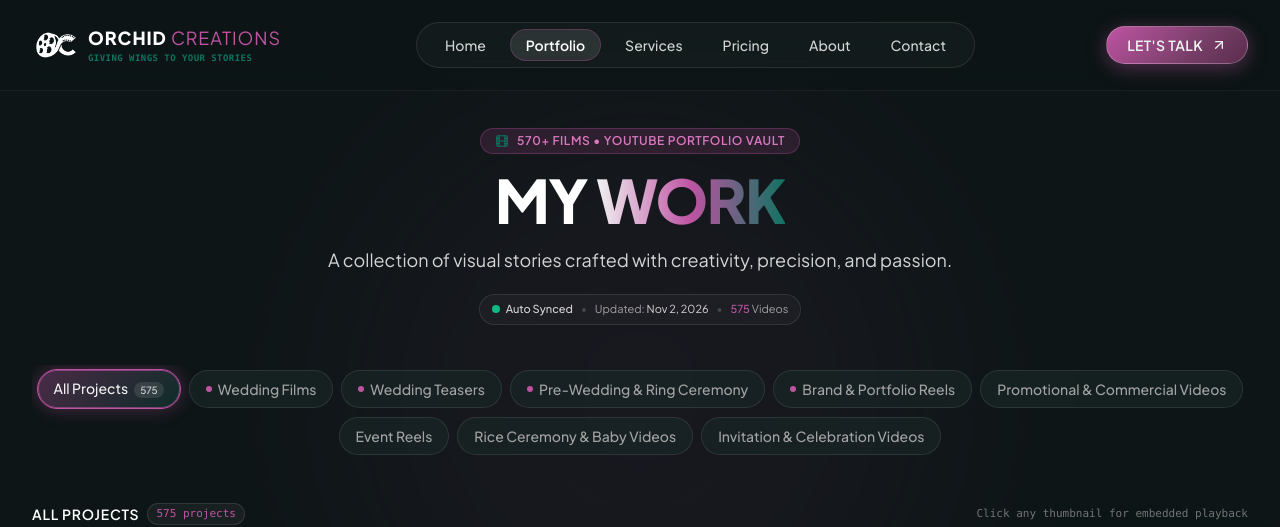
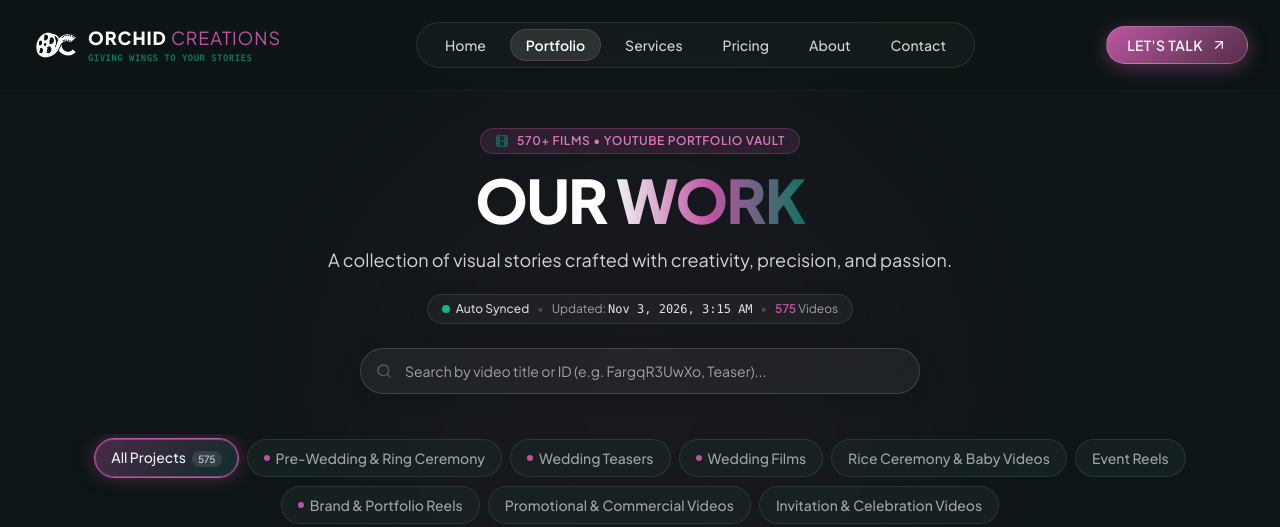
Before and after one commit to sroy9584/orchid-creations, a React (Vite) app: page /#/portfolio in a window 1280 px wide. Shown: the top 527 px of the page. Built offline with nearby package versions, Linux system fonts and the light colour scheme.

Commit message:
feat: portfolio updates - rename OUR WORK, add sync time, add search bar by title/ID, and reorder categories

```diff
--- a/src/components/Hero.tsx
+++ b/src/components/Hero.tsx
@@ -95,7 +95,7 @@ export const Hero: React.FC<HeroProps> = ({ videos = [] }) => {
           </Link>
         </motion.div>
 
-        {/* Studio Highlights Bar (Positioned compactly JUST above the playback video reel pill) */}
+        {/* Studio Highlights Bar */}
         <motion.div
           initial={{ opacity: 0, scale: 0.96 }}
           animate={{ opacity: 1, scale: 1 }}
--- a/src/components/PortfolioGrid.tsx
+++ b/src/components/PortfolioGrid.tsx
@@ -11,6 +11,8 @@ interface PortfolioGridProps {
   hasMore?: boolean;
   onLoadMore?: () => void;
   allFilteredCount?: number;
+  searchQuery?: string;
+  onClearSearch?: () => void;
 }
 
 export const PortfolioGrid: React.FC<PortfolioGridProps> = ({
@@ -20,17 +22,36 @@ export const PortfolioGrid: React.FC<PortfolioGridProps> = ({
   hasMore = false,
   onLoadMore,
   allFilteredCount = 0,
+  searchQuery = '',
+  onClearSearch,
 }) => {
   if (videos.length === 0) {
     return (
-      <div className="py-20 text-center glass-card rounded-3xl p-8 max-w-xl mx-auto my-12">
+      <div className="py-16 text-center glass-card rounded-3xl p-8 max-w-xl mx-auto my-12 border border-white/10">
         <div className="w-16 h-16 mx-auto mb-4 rounded-2xl bg-white/5 border border-white/10 flex items-center justify-center text-[#BF54A3]">
           <Film className="w-8 h-8" />
         </div>
         <h3 className="text-xl font-semibold text-white">No Videos Found</h3>
-        <p className="mt-2 text-sm text-neutral-400">
-          There are currently no videos in this category. They will appear here once synchronized with your YouTube playlist.
-        </p>
+        {searchQuery ? (
+          <div className="mt-2">
+            <p className="text-sm text-neutral-400">
+              No videos found matching &ldquo;<span className="text-white font-medium">{searchQuery}</span>&rdquo;. Try searching by another title or YouTube video ID.
+            </p>
+            {onClearSearch && (
+              <button
+                type="button"
+                onClick={onClearSearch}
+                className="mt-4 px-5 py-2 rounded-full glass-btn-primary text-xs font-semibold"
+              >
+                Clear Search & Show All
+              </button>
+            )}
+          </div>
+        ) : (
+          <p className="mt-2 text-sm text-neutral-400">
+            There are currently no videos in this category.
+          </p>
+        )}
       </div>
     );
   }
--- a/src/components/SyncBadge.tsx
+++ b/src/components/SyncBadge.tsx
@@ -9,14 +9,20 @@ interface SyncBadgeProps {
 export const SyncBadge: React.FC<SyncBadgeProps> = ({ metadata }) => {
   if (!metadata) return null;
 
-  const formatDate = (isoString: string) => {
+  const formatDateTime = (isoString: string) => {
     try {
       const d = new Date(isoString);
-      return d.toLocaleDateString(undefined, {
+      const date = d.toLocaleDateString('en-US', {
         month: 'short',
         day: 'numeric',
         year: 'numeric',
       });
+      const time = d.toLocaleTimeString('en-US', {
+        hour: 'numeric',
+        minute: '2-digit',
+        hour12: true,
+      });
+      return `${date}, ${time}`;
     } catch {
       return isoString;
     }
@@ -25,7 +31,7 @@ export const SyncBadge: React.FC<SyncBadgeProps> = ({ metadata }) => {
   const isSuccess = metadata.status === 'success' || metadata.status === 'manual';
 
   return (
-    <div className="inline-flex items-center gap-2 px-3 py-1.5 rounded-full bg-white/[0.03] border border-white/10 text-[11px] text-neutral-400 backdrop-blur-md">
+    <div className="inline-flex items-center gap-2 px-3.5 py-1.5 rounded-full bg-white/[0.04] border border-white/10 text-[11px] sm:text-xs text-neutral-400 backdrop-blur-md shadow-glass-sm flex-wrap justify-center">
       <span className="flex items-center gap-1.5">
         {isSuccess ? (
           <span className="relative flex h-2 w-2">
@@ -43,13 +49,13 @@ export const SyncBadge: React.FC<SyncBadgeProps> = ({ metadata }) => {
       <span className="text-white/20">•</span>
 
       <span>
-        Updated: <span className="text-neutral-300">{formatDate(metadata.lastSyncTime)}</span>
+        Updated: <span className="text-neutral-200 font-medium font-mono">{formatDateTime(metadata.lastSyncTime)}</span>
       </span>
 
       <span className="text-white/20">•</span>
 
       <span>
-        <span className="text-[#BF54A3] font-medium">{metadata.videosSynchronized}</span> Videos
+        <span className="text-[#BF54A3] font-semibold">{metadata.videosSynchronized}</span> Videos
       </span>
     </div>
   );
--- a/src/data/portfolioConfig.ts
+++ b/src/data/portfolioConfig.ts
@@ -10,13 +10,13 @@ import { PlaylistCategory } from '../types/portfolio';
 
 export const playlistCategories: PlaylistCategory[] = [
   {
-    id: 'wedding-film',
-    title: 'Wedding Films',
-    playlistId: 'PLVBKm1M4_08QGqOIhPM-LVLf6NIPAVysm',
-    description: 'Full ceremony films, multi-cam ritual cuts, and emotional traditional storytelling.',
+    id: 'pre-wedding-ring',
+    title: 'Pre-Wedding & Ring Ceremony',
+    playlistId: 'PLVBKm1M4_08Qg4RNPatMBEjv4Q4twG1rm',
+    description: 'Story-based romantic outdoor visual narratives and engagement ring ceremony films.',
     featured: true,
     displayOrder: 1,
-    badge: '160+ Films',
+    badge: 'Romantic',
   },
   {
     id: 'wedding-teaser',
@@ -28,13 +28,29 @@ export const playlistCategories: PlaylistCategory[] = [
     badge: 'Highlights',
   },
   {
-    id: 'pre-wedding-ring',
-    title: 'Pre-Wedding & Ring Ceremony',
-    playlistId: 'PLVBKm1M4_08Qg4RNPatMBEjv4Q4twG1rm',
-    description: 'Story-based romantic outdoor visual narratives and engagement ring ceremony films.',
+    id: 'wedding-film',
+    title: 'Wedding Films',
+    playlistId: 'PLVBKm1M4_08QGqOIhPM-LVLf6NIPAVysm',
+    description: 'Full ceremony films, multi-cam ritual cuts, and emotional traditional storytelling.',
     featured: true,
     displayOrder: 3,
-    badge: 'Romantic',
+    badge: '160+ Films',
+  },
+  {
+    id: 'rice-ceremony-baby',
+    title: 'Rice Ceremony & Baby Videos',
+    playlistId: 'PLVBKm1M4_08Q8-t19aN4P88rDUzbNumdN',
+    description: 'Sacred Annaprashan ceremonies, first rice blessings, and heartwarming baby milestones.',
+    featured: true,
+    displayOrder: 4,
+  },
+  {
+    id: 'event-reels',
+    title: 'Event Reels',
+    playlistId: 'PLVBKm1M4_08RRf5ILLtIBbOyPbSGexf7T',
+    description: 'Fast-paced social media coverage of festive events, celebrations, and gatherings.',
+    featured: false,
+    displayOrder: 5,
   },
   {
     id: 'brand-portfolio-reel',
@@ -42,7 +58,7 @@ export const playlistCategories: PlaylistCategory[] = [
     playlistId: 'PLVBKm1M4_08RhqfFsv9n2cOovqXCjkvmI',
     description: 'High-retention 9:16 vertical edits, typography animations, and commercial viral hooks.',
     featured: true,
-    displayOrder: 4,
+    displayOrder: 6,
     badge: 'Trending',
   },
   {
@@ -51,22 +67,6 @@ export const playlistCategories: PlaylistCategory[] = [
     playlistId: 'PLVBKm1M4_08SOa75z6k0G20tAfpAL5PTt',
     description: 'Corporate profiles, product advertisements, and creative brand promotional films.',
     featured: false,
-    displayOrder: 5,
-  },
-  {
-    id: 'event-reels',
-    title: 'Event Reels',
-    playlistId: 'PLVBKm1M4_08RRf5ILLtIBbOyPbSGexf7T',
-    description: 'Fast-paced social media coverage of festive events, celebrations, and gatherings.',
-    featured: false,
-    displayOrder: 6,
-  },
-  {
-    id: 'rice-ceremony-baby',
-    title: 'Rice Ceremony & Baby Videos',
-    playlistId: 'PLVBKm1M4_08Q8-t19aN4P88rDUzbNumdN',
-    description: 'Sacred Annaprashan ceremonies, first rice blessings, and heartwarming baby milestones.',
-    featured: true,
     displayOrder: 7,
   },
   {
--- a/src/hooks/usePortfolio.ts
+++ b/src/hooks/usePortfolio.ts
@@ -12,6 +12,7 @@ export function usePortfolio(options: UsePortfolioOptions = {}) {
   const { initialCategory = 'all', itemsPerPage = 9 } = options;
 
   const [selectedCategory, setSelectedCategory] = useState<string>(initialCategory);
+  const [searchQuery, setSearchQuery] = useState<string>('');
   const [visibleCount, setVisibleCount] = useState<number>(itemsPerPage);
   const [selectedVideo, setSelectedVideo] = useState<PortfolioVideo | null>(null);
 
@@ -23,15 +24,29 @@ export function usePortfolio(options: UsePortfolioOptions = {}) {
     };
   }, []);
 
-  // Filtered videos based on selectedCategory
+  // Filtered videos based on selectedCategory AND searchQuery (title or Video ID)
   const filteredVideos = useMemo(() => {
-    if (selectedCategory === 'all') {
-      return portfolioData.videos;
+    let result = portfolioData.videos;
+
+    // Filter by category if not 'all'
+    if (selectedCategory !== 'all') {
+      result = result.filter(
+        (video) => video.categoryId.toLowerCase() === selectedCategory.toLowerCase()
+      );
     }
-    return portfolioData.videos.filter(
-      (video) => video.categoryId.toLowerCase() === selectedCategory.toLowerCase()
-    );
-  }, [selectedCategory, portfolioData.videos]);
+
+    // Filter by search query (checks video title and video ID)
+    const q = searchQuery.trim().toLowerCase();
+    if (q) {
+      result = result.filter((video) => {
+        const titleMatch = video.title.toLowerCase().includes(q);
+        const idMatch = video.id.toLowerCase().includes(q);
+        return titleMatch || idMatch;
+      });
+    }
+
+    return result;
+  }, [selectedCategory, searchQuery, portfolioData.videos]);
 
   // Curated Featured projects (explicit hand-picked IDs + 2 featured playlists), randomly shuffled
   const featuredVideos = useMemo(() => {
@@ -61,6 +76,16 @@ export function usePortfolio(options: UsePortfolioOptions = {}) {
     setVisibleCount(itemsPerPage); // Reset pagination on category change
   };
 
+  const handleSearchChange = (query: string) => {
+    setSearchQuery(query);
+    setVisibleCount(itemsPerPage); // Reset pagination on search change
+  };
+
+  const handleClearSearch = () => {
+    setSearchQuery('');
+    setVisibleCount(itemsPerPage);
+  };
+
   // Helper to get category title from category id
   const getCategoryTitle = (catId: string) => {
     if (catId === 'all') return 'All Projects';
@@ -72,8 +97,12 @@ export function usePortfolio(options: UsePortfolioOptions = {}) {
     categories: playlistCategories,
     selectedCategory,
     setSelectedCategory: handleCategorySelect,
+    searchQuery,
+    setSearchQuery: handleSearchChange,
+    clearSearch: handleClearSearch,
     videos: paginatedVideos,
     allFilteredCount: filteredVideos.length,
+    totalVaultCount: portfolioData.videos.length,
     featuredVideos,
     hasMore,
     loadMore,
--- a/src/pages/Portfolio.tsx
+++ b/src/pages/Portfolio.tsx
@@ -1,6 +1,6 @@
 import React from 'react';
 import { motion } from 'framer-motion';
-import { Film, Sparkles, Filter } from 'lucide-react';
+import { Film, Sparkles, Filter, Search, X } from 'lucide-react';
 import { PortfolioFilters } from '../components/PortfolioFilters';
 import { PortfolioGrid } from '../components/PortfolioGrid';
 import { VideoModal } from '../components/VideoModal';
@@ -12,8 +12,12 @@ export const Portfolio: React.FC = () => {
     categories,
     selectedCategory,
     setSelectedCategory,
+    searchQuery,
+    setSearchQuery,
+    clearSearch,
     videos,
     allFilteredCount,
+    totalVaultCount,
     hasMore,
     loadMore,
     selectedVideo,
@@ -47,7 +51,7 @@ export const Portfolio: React.FC = () => {
             transition={{ delay: 0.1 }}
             className="text-4xl sm:text-5xl lg:text-6xl font-extrabold text-white tracking-tight"
           >
-            MY{' '}
+            OUR{' '}
             <span className="text-transparent bg-clip-text bg-gradient-to-r from-[#F0F2F2] via-[#BF54A3] to-[#107361]">
               WORK
             </span>
@@ -71,6 +75,50 @@ export const Portfolio: React.FC = () => {
           >
             <SyncBadge metadata={metadata} />
           </motion.div>
+
+          {/* Real-time Video Search Bar (by Video Name or Video ID) */}
+          <motion.div
+            initial={{ opacity: 0, y: 10 }}
+            animate={{ opacity: 1, y: 0 }}
+            transition={{ delay: 0.35 }}
+            className="mt-6 max-w-xl mx-auto w-full px-2"
+          >
+            <div className="relative flex items-center">
+              <Search className="absolute left-4 w-4 h-4 text-neutral-400 pointer-events-none" />
+              <input
+                type="text"
+                value={searchQuery}
+                onChange={(e) => setSearchQuery(e.target.value)}
+                placeholder="Search by video title or ID (e.g. FargqR3UwXo, Teaser)..."
+                className="w-full pl-11 pr-10 py-3 rounded-full bg-white/[0.05] border border-white/15 focus:border-[#BF54A3] focus:ring-2 focus:ring-[#BF54A3]/30 text-white placeholder-neutral-400 text-xs sm:text-sm backdrop-blur-xl transition-all outline-none shadow-glass-sm"
+              />
+              {searchQuery && (
+                <button
+                  type="button"
+                  onClick={clearSearch}
+                  className="absolute right-3.5 p-1 rounded-full text-neutral-400 hover:text-white hover:bg-white/10 transition-colors"
+                  aria-label="Clear search"
+                >
+                  <X className="w-4 h-4" />
+                </button>
+              )}
+            </div>
+
+            {searchQuery && (
+              <div className="mt-2.5 flex items-center justify-between px-3 text-xs text-neutral-400">
+                <span>
+                  Found <strong className="text-white font-mono">{allFilteredCount}</strong> {allFilteredCount === 1 ? 'matching project' : 'matching projects'} for &ldquo;<span className="text-[#D977BF]">{searchQuery}</span>&rdquo;
+                </span>
+                <button
+                  type="button"
+                  onClick={clearSearch}
+                  className="text-[#BF54A3] hover:underline text-[11px] font-medium"
+                >
+                  Clear search
+                </button>
+              </div>
+            )}
+          </motion.div>
         </div>
 
         {/* Category Filter Navigation */}
@@ -79,7 +127,7 @@ export const Portfolio: React.FC = () => {
             categories={categories}
             selectedCategory={selectedCategory}
             onSelectCategory={setSelectedCategory}
-            totalCount={allFilteredCount}
+            totalCount={searchQuery ? allFilteredCount : totalVaultCount}
           />
         </div>
 
@@ -107,6 +155,8 @@ export const Portfolio: React.FC = () => {
           hasMore={hasMore}
           onLoadMore={loadMore}
           allFilteredCount={allFilteredCount}
+          searchQuery={searchQuery}
+          onClearSearch={clearSearch}
         />
       </div>
 
```
Also changed, not shown: src/components/SeamlessVideoBanner.tsx (line endings or trailing spaces), src/data/portfolioVideos.json.
